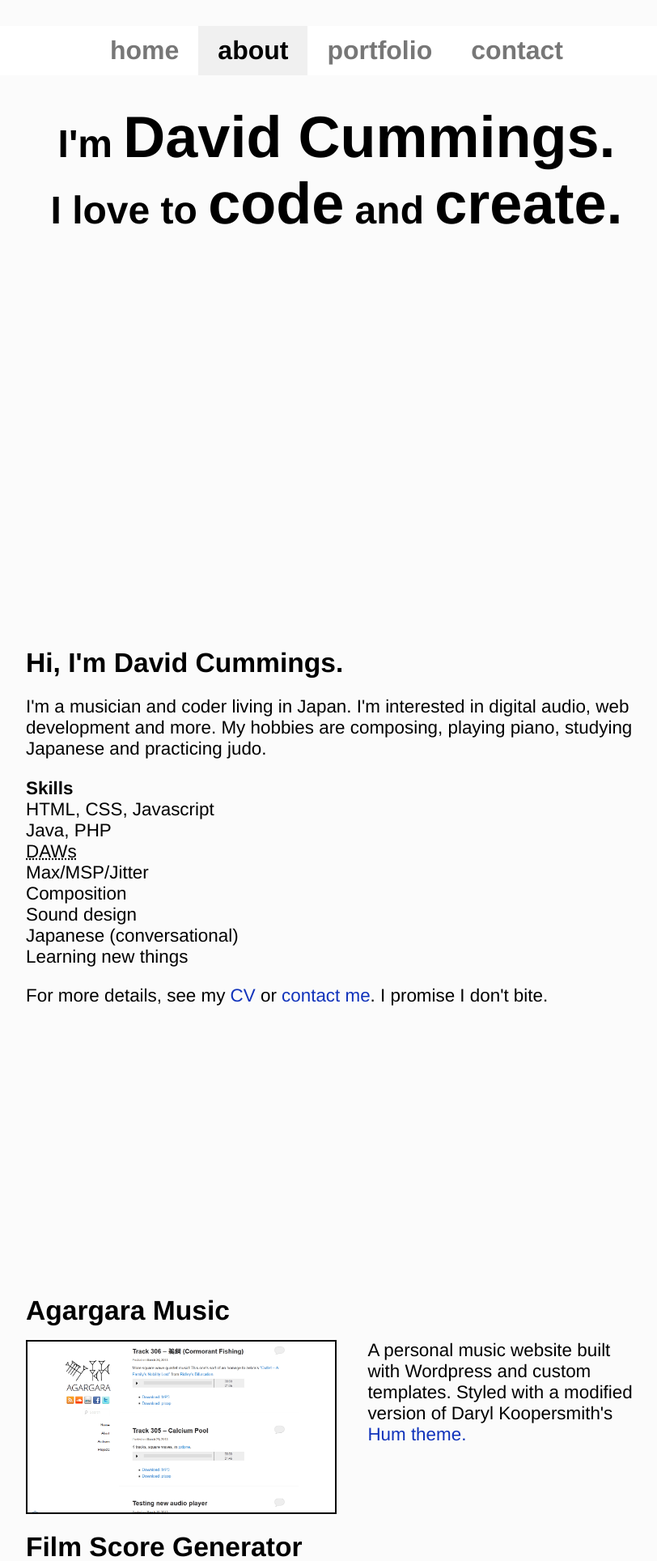
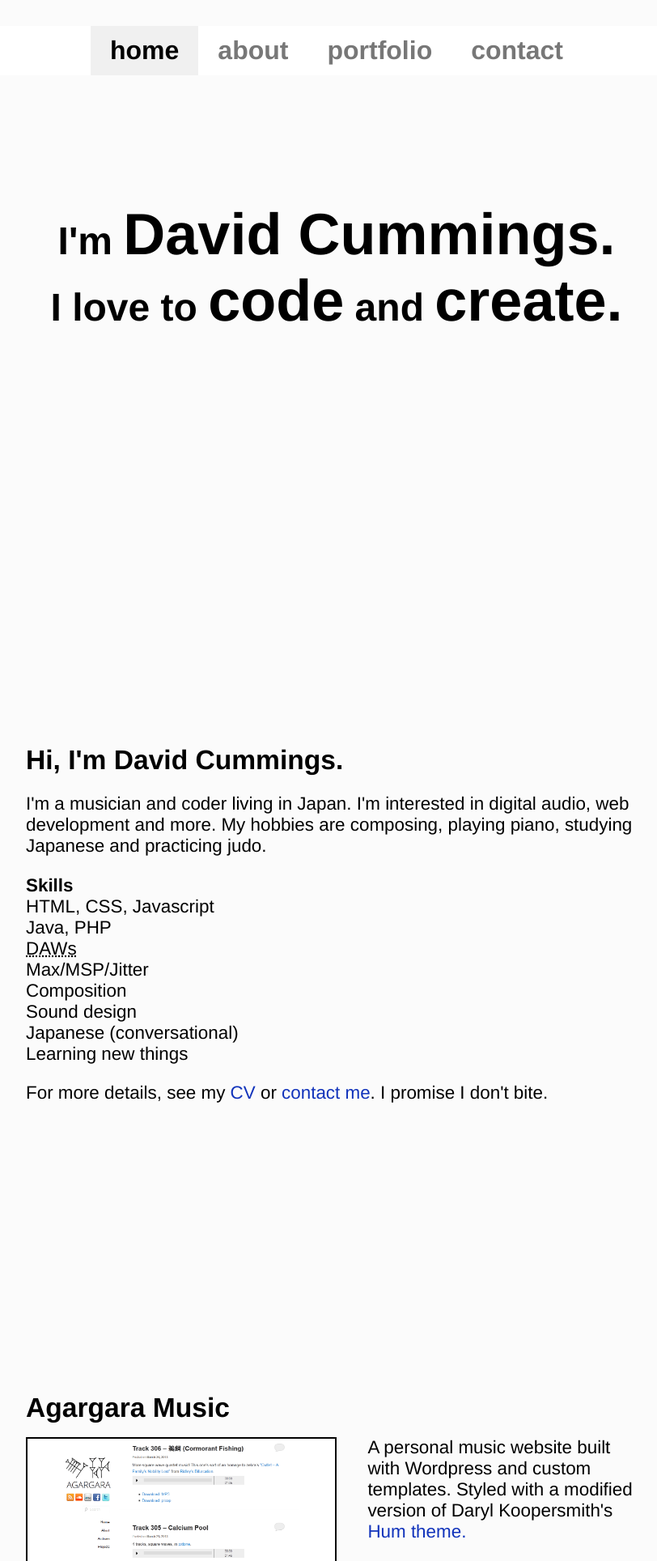
Before and after one commit to agargara/agargara-portfolio, a PHP site: page / in a window 1280 px wide. Shown: the top 1928 px of the page at 81% size, without its empty margins (224-1036 px from the left). Run offline with PHP 8.4, Linux system fonts and the light colour scheme; data that the repository does not hold is empty; some libraries are stand-ins or nearby versions.

Commit message:
Reverted back to original code because skrollr is too buggy

```diff
--- a/agargara.css
+++ b/agargara.css
@@ -124,7 +124,7 @@ div.sliding-content{
 }
 
 div.inner{
-	padding: 0;
+	padding: 120px 0 0 0;
 	margin: 0;
 }
 
--- a/js/slider.js
+++ b/js/slider.js
@@ -10,9 +10,11 @@ function highlightNav(id){
 window.onload = function(){
 	$("nav a").click(function(){
 		goToByScroll($(this).attr('href'));
+		highlightNav(this);
 		return false;
 	});
+	/*
 	$(".sliding-content").waypoint(function(direction) {
   		highlightNav($('nav a[href$="'+$(this).attr('id')+'"]'));
-	});
+	});*/
 };
```
